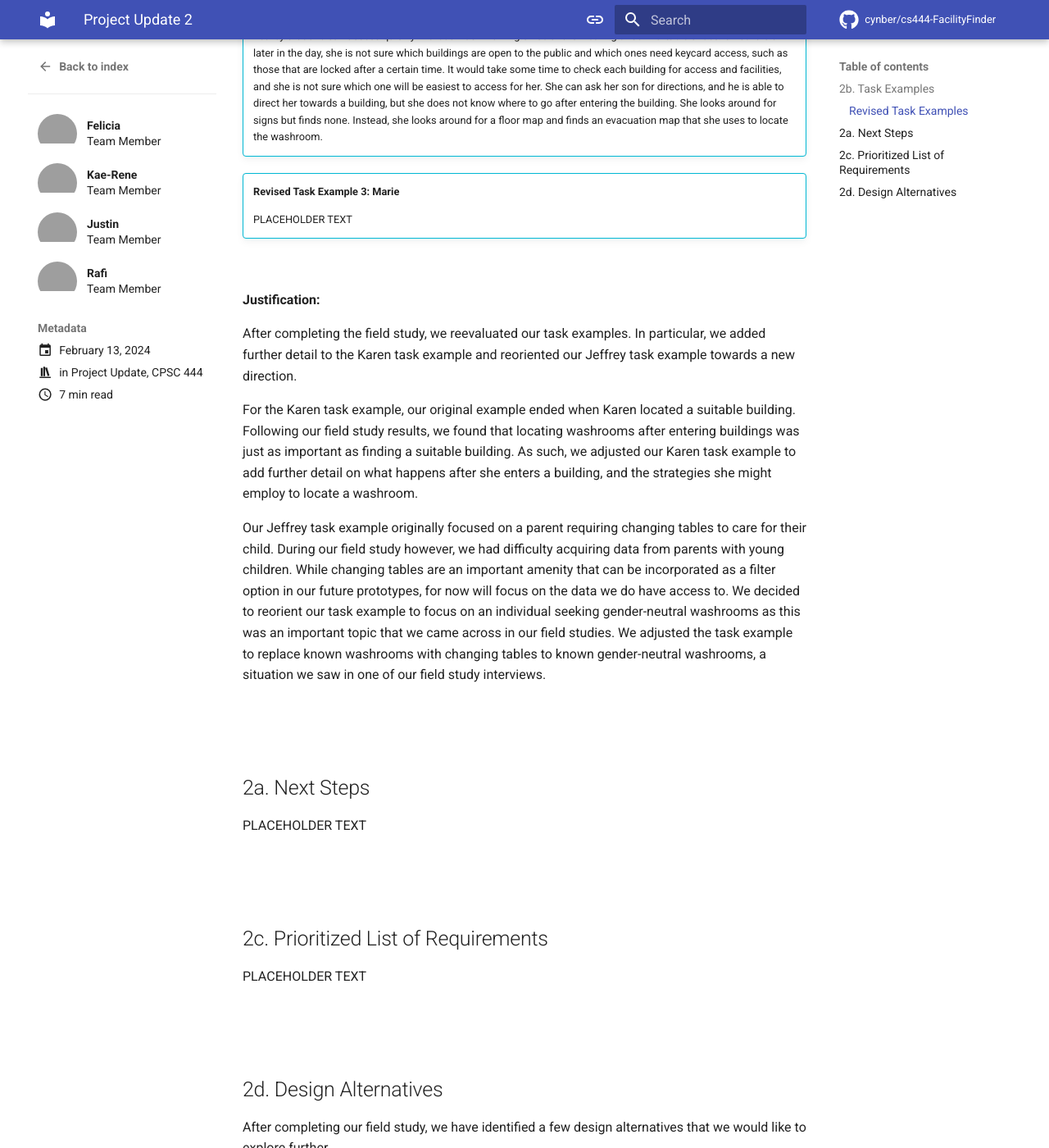
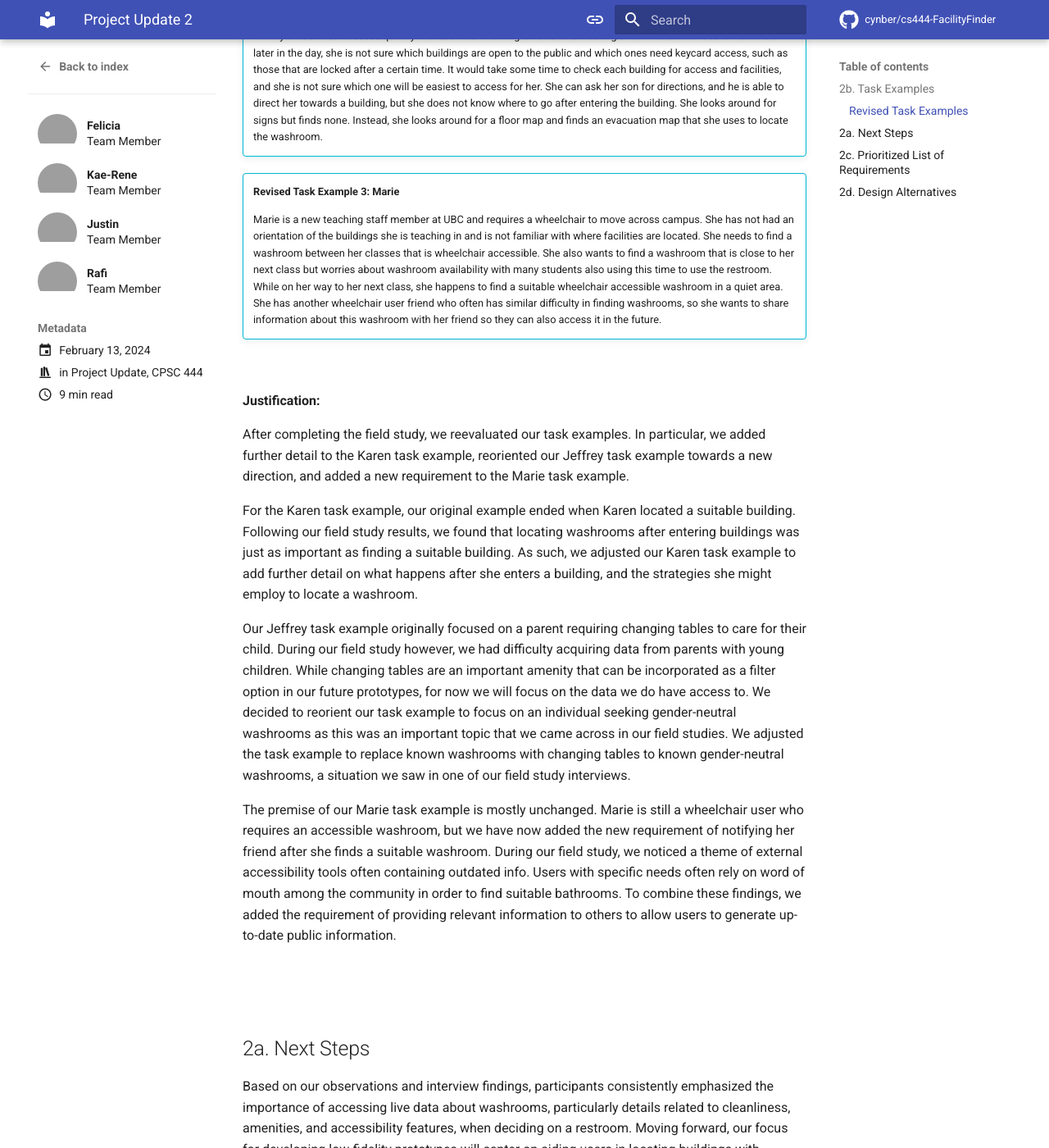
Before and after one commit to cynber/cs444-FacilityFinder, an MkDocs documentation site: the page built from docs/blog/posts/project-update-2.md, in a window 1280 px wide and 1400 px high, scrolled down 1656 px. Shown: the whole window at 82% size. Built offline with MkDocs 1.6.1 and Material for MkDocs 9.7.7, drawn with Linux system fonts in a browser that asks for light colours; comment, search, counter and statistics services are not loaded; some of the changed text lies outside the part shown; grey boxes are pictures that could not be loaded.

Commit message:
blog post 2 section 2

```diff
--- a/docs/blog/posts/project-update-2.md
+++ b/docs/blog/posts/project-update-2.md
@@ -68,17 +68,19 @@
 
     **Revised Task Example 3: Marie**
 
-    PLACEHOLDER TEXT
+    Marie is a new teaching staff member at UBC and requires a wheelchair to move across campus. She has not had an orientation of the buildings she is teaching in and is not familiar with where facilities are located. She needs to find a washroom between her classes that is wheelchair accessible. She also wants to find a washroom that is close to her next class but worries about washroom availability with many students also using this time to use the restroom. While on her way to her next class, she happens to find a suitable wheelchair accessible washroom in a quiet area. She has another wheelchair user friend who often has similar difficulty in finding washrooms, so she wants to share information about this washroom with her friend so they can also access it in the future.
 
 <br>
 
 **Justification:**
 
-After completing the field study, we reevaluated our task examples. In particular, we added further detail to the Karen task example and reoriented our Jeffrey task example towards a new direction.
+After completing the field study, we reevaluated our task examples. In particular, we added further detail to the Karen task example, reoriented our Jeffrey task example towards a new direction, and added a new requirement to the Marie task example.
 
 For the Karen task example, our original example ended when Karen located a suitable building. Following our field study results, we found that locating washrooms after entering buildings was just as important as finding a suitable building. As such, we adjusted our Karen task example to add further detail on what happens after she enters a building, and the strategies she might employ to locate a washroom.
 
-Our Jeffrey task example originally focused on a parent requiring changing tables to care for their child. During our field study however, we had difficulty acquiring data from parents with young children. While changing tables are an important amenity that can be incorporated as a filter option in our future prototypes, for now will focus on the data we do have access to. We decided to reorient our task example to focus on an individual seeking gender-neutral washrooms as this was an important topic that we came across in our field studies. We adjusted the task example to replace known washrooms with changing tables to known gender-neutral washrooms, a situation we saw in one of our field study interviews.
+Our Jeffrey task example originally focused on a parent requiring changing tables to care for their child. During our field study however, we had difficulty acquiring data from parents with young children. While changing tables are an important amenity that can be incorporated as a filter option in our future prototypes, for now we will focus on the data we do have access to. We decided to reorient our task example to focus on an individual seeking gender-neutral washrooms as this was an important topic that we came across in our field studies. We adjusted the task example to replace known washrooms with changing tables to known gender-neutral washrooms, a situation we saw in one of our field study interviews.
+
+The premise of our Marie task example is mostly unchanged. Marie is still a wheelchair user who requires an accessible washroom, but we have now added the new requirement of notifying her friend after she finds a suitable washroom. During our field study, we noticed a theme of external accessibility tools often containing outdated info. Users with specific needs often rely on word of mouth among the community in order to find suitable bathrooms. To combine these findings, we added the requirement of providing relevant information to others to allow users to generate up-to-date public information.
 
 
 
@@ -91,16 +93,56 @@
 
 ## 2a. Next Steps
 
+Based on our observations and interview findings, participants consistently emphasized the importance of accessing live data about washrooms, particularly details related to cleanliness, amenities, and accessibility features, when deciding on a restroom. Moving forward, our focus for developing low-fidelity prototypes will center on aiding users in locating buildings with washrooms. Our research revealed that many participants already employ strategies to find a restroom once inside a building.
 
-PLACEHOLDER TEXT
+Moreover, participants highlighted the inadequacy of information on various external apps, citing outdated content. In response, we aim to explore methods that enable users to provide verifiable and updated information regarding washroom conditions. To incentivize users to share this information, we are working on creating a positive and enjoyable experience, such as including a reward system that grants users points for their contributions.
 
 
 <br><br>
 
 ## 2c. Prioritized List of Requirements
 
-PLACEHOLDER TEXT
+After conducting our field study, we have identified a few requirements that we would like to prioritize. These requirements will be organized into `absolutely must include`, `should include`, `could include`, `could exclude`. We will also organize the different user groups, into the same four categories.
 
+<br>
+
+**Requirements**
+
+=== "Absolutely must include"
+
+    PLACEHOLDER TEXT a
+
+=== "Should include"
+
+    PLACEHOLDER TEXT b
+
+=== "Could include"
+
+    PLACEHOLDER TEXT asdfasdf
+
+=== "Could exclude"
+
+    PLACEHOLDER TEXT asdfaerfadadraergfdrxfgerdfgx
+
+<br>
+
+**User Groups**
+
+=== "Absolutely must include"
+
+    PLACEHOLDER TEXT
+
+=== "Should include"
+
+    PLACEHOLDER TEXT
+
+=== "Could include"
+
+    PLACEHOLDER TEXT
+
+=== "Could exclude"
+
+    PLACEHOLDER TEXT
 
 
 <br><br>
--- a/mkdocs.yml
+++ b/mkdocs.yml
@@ -35,6 +35,9 @@
 
 
 markdown_extensions:
+  - pymdownx.superfences
+  - pymdownx.tabbed:
+      alternate_style: true
   - admonition
   - pymdownx.details
   - pymdownx.superfences
```
